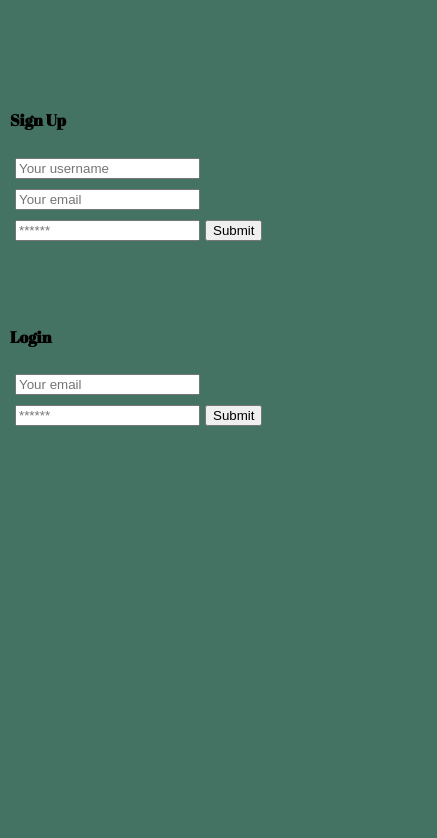
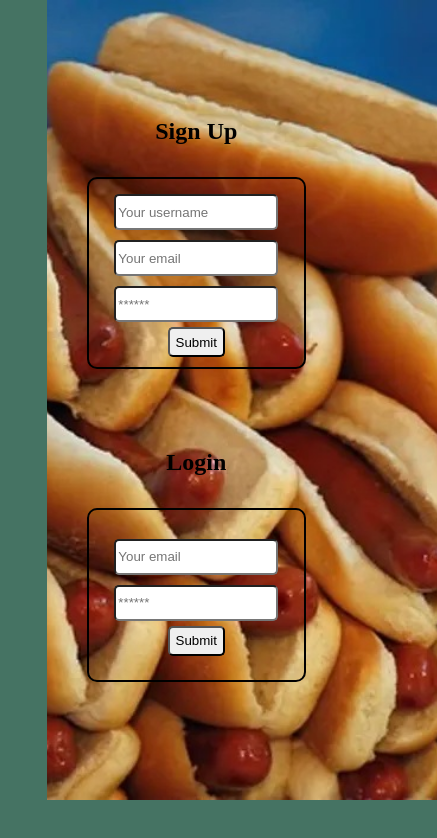
Before and after one commit to mstrnes2/to-be-frank, a React (Vite) app in the folder client/: page /LoginPage in a window 390 px wide. Shown: the top 838 px of the page, 437 px wide, since content can reach past the window. Built offline with nearby package versions, Linux system fonts and the light colour scheme.

Commit message:
Added styling and background to login page. Began working on media queries for small screens.

```diff
--- a/client/src/App.css
+++ b/client/src/App.css
@@ -1,11 +1,21 @@
 body {
 	background-color: rgb(69, 115, 99);
 	margin: 0;
+  padding: 0;
 	overflow: hidden;
 	position: relative;
 	height: 100%;
-  font-family: 'Abril Fatface', serif;
 }
+
+html {
+  margin: 0;
+  padding: 0;
+}
+
+html, body {
+  height: 100%;
+}
+
 
 .background {
 	background-image: url(/WeinerDog.jpg);
@@ -31,26 +41,56 @@ body {
 	justify-content: center;
 }
 
+.login-background {
+	background-image: url(/hotdogs.jpg);
+	background-size: cover;
+	background-position: center;
+	background-repeat: no-repeat;
+  height: 100vh;
+	position: absolute;
+	width: 100%;
+
+}
 
 .formContainer {
 	display: flex;
-  flex-direction: column;
-  align-items: center;
-  margin-top: 10%;
-
+	flex-direction: row;
+	justify-content: center;
+	margin-top: 5%;
+	text-align: center;
+	font-size: 2rem;
+	flex-wrap: wrap;
+  opacity: 100%;
  }
 
 .card {
+	margin: 40px;
+}
+
+.form {
 	display: flex;
 	flex-direction: column;
-  margin: 10px
+	justify-content: space-around;
+	align-items: center;
+	border: 2px black solid;
+	min-height: 200px;
+	min-width: 300px;
+	border-radius: 10px;
+	padding: 10px;
+  opacity: 100%;
 }
 
 .form-input {
 	margin: 5px;
-
+	width: 80%;
+	height: 30px;
+	border-radius: 5px;
 }
 
+.btn {
+  border-radius: 5px;
+  min-height: 30px;
+}
 
 .login {
 	display: block;
@@ -61,7 +101,30 @@ body {
 	padding: 20px;
 
 	text-decoration: none;
-  font-size:x-large;
+	font-size: x-large;
 	color: aliceblue;
+}
+
+@media screen and (max-width: 768px) {
+	.formContainer {
+		flex-direction: column;
+		align-items: flex-start;
+    justify-content: center;
+		min-height: auto;
+		margin: 0;
+    font-size: 1.5rem;
+    margin-left: 12%;
 
 	}
+	.login-background {
+		position: relative;
+    height: 800px;
+		}
+
+    .form {
+      min-width: 150px;
+      min-height: 150px;
+      justify-content: center;
+      align-items: center;
+    }
+}
--- a/client/src/components/Login.jsx
+++ b/client/src/components/Login.jsx
@@ -42,8 +42,8 @@ const Login = (props) => {
   };
 
   return (
-    <main>
-      <div className='formContainer' >
+    <main >
+      <div  >
         <div className="card">
           <h4>Login</h4>
           <div className="card-body">
@@ -53,7 +53,7 @@ const Login = (props) => {
                 <Link to="/">back to the homepage.</Link>
               </p>
             ) : (
-              <form onSubmit={handleFormSubmit}>
+              <form className='form' onSubmit={handleFormSubmit}>
                 <input
                   className="form-input"
                   placeholder="Your email"
--- a/client/src/components/Signup.jsx
+++ b/client/src/components/Signup.jsx
@@ -40,7 +40,7 @@ const Signup = () => {
 
   return (
     <main>
-      <div className="formContainer">
+      <div>
         <div className="card">
           <h4 >Sign Up</h4>
           <div className="card-body">
@@ -50,7 +50,7 @@ const Signup = () => {
                 <Link to="/">back to the homepage.</Link>
               </p>
             ) : (
-              <form onSubmit={handleFormSubmit}>
+              <form className='form' onSubmit={handleFormSubmit}>
                 <input
                   className="form-input"
                   placeholder="Your username"
--- a/client/src/pages/LoginPage.jsx
+++ b/client/src/pages/LoginPage.jsx
@@ -5,15 +5,17 @@ import Signup from '../components/Signup';
 
 const LoginPage = () => {
 	return (
-		<div className='formContainer'>
+		<main >
+			<div className='formContainer login-background'>
 				<div className='loginForm'>
 					<Signup />
 				</div>
 
-            <div>
+				<div className='loginForm'>
 					<Login />
 				</div>
 			</div>
+		</main>
 	);
 };
 
```
Also changed, not shown: client/public/hotdogs.jpg (added). Lines whose indentation alone changed are shown as unchanged.
